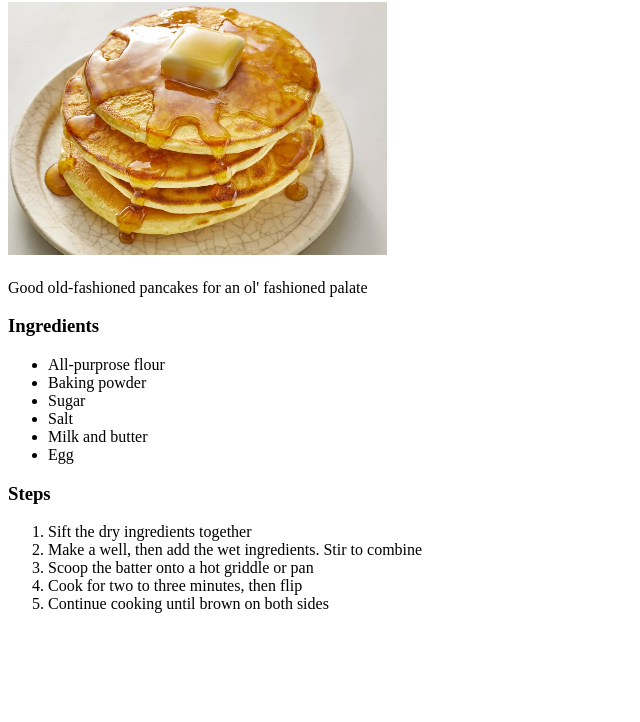
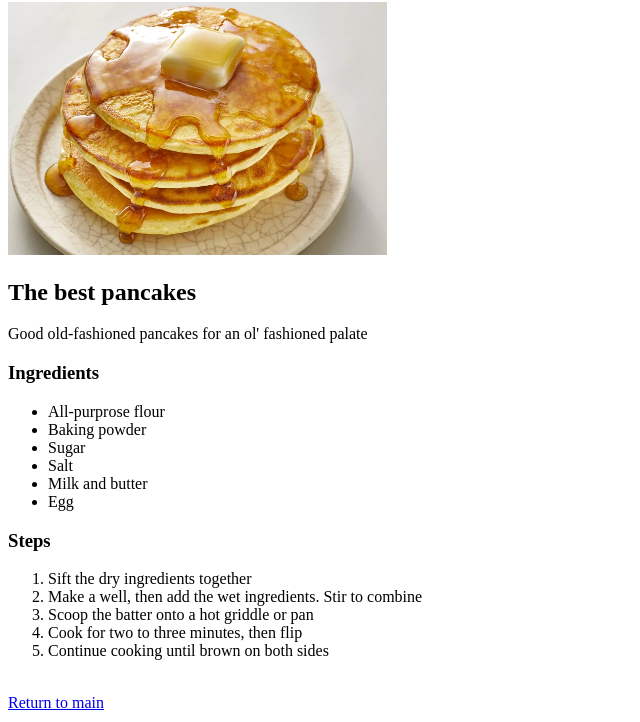
Before and after one commit to David5C/odin-recipes, a plain HTML site: page recipes/pancakes.html in a window 1280 px wide. Shown: the part 78-800 px from the top of the page, without its empty margins (0-640 px from the left). Drawn offline with Linux system fonts and the light colour scheme.

Commit message:
Return to main option added

```diff
--- a/recipes/pancakes.html
+++ b/recipes/pancakes.html
@@ -8,7 +8,7 @@
 <body>
     <h1>Pancakes Recipe</h1>
     <img src="img/pancakes.jpg" alt="Lasagna Image" width="30%" height="30%">
-    <h2></h2>
+    <h2>The best pancakes</h2>
     <p>Good old-fashioned pancakes for an ol' fashioned palate</p>
 
     <h3>Ingredients</h3>
@@ -29,5 +29,7 @@
         <li>Cook for two to three minutes, then flip</li>
         <li>Continue cooking until brown on both sides</li>
     </ol>
+    <br>
+    <a href="../index.html">Return to main</a>
 </body>
 </html>
```
Also changed, not shown: index.html (+4 -2 lines), recipes/cornbread.html (+2 -0 lines), recipes/lasagna.html (+2 -0 lines).
